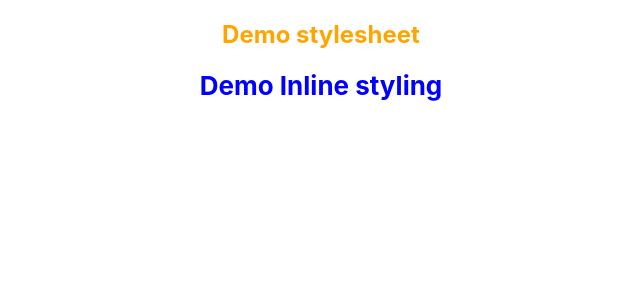
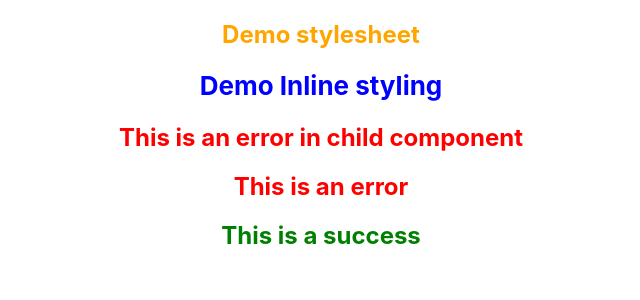
Before and after one commit to frizio/demo-react-app, a React (Create React App) app: page / in a window 1280 px wide. Shown: the top 300 px of the page, without its empty margins (319-959 px from the left). Built offline with nearby package versions, Linux system fonts and the light colour scheme.

Commit message:
Styling 3

```diff
--- a/src/App.js
+++ b/src/App.js
@@ -14,12 +14,17 @@ import NameList from './components/NameList';
 import Stylesheet from './components/Stylesheet';
 import InlineStyling from './components/InlineStyling';
 
+import './css/appStyles.css'
+import styles from  './css/appStyles.module.css'
+
 class App extends Component {
   render() {
     return (
       <div className="App">
         <Stylesheet primary={true} />
         <InlineStyling/>
+        <h2 className='error'>This is an error</h2>
+        <h2 className={styles.success}>This is a success</h2>
         {/* <NameList/> */}
         {/* <UserGreeting/> */}
         {/* <ParentComponent/> */}
--- a/src/components/InlineStyling.js
+++ b/src/components/InlineStyling.js
@@ -9,6 +9,7 @@ function InlineStyling() {
   return (
     <div>
       <h2 style={heading}>Demo Inline styling</h2>
+      <h2 className='error'>This is an error in child component</h2>
     </div>
   )
 }
--- /dev/null
+++ b/src/css/appStyles.css
@@ -0,0 +1,3 @@
+.error {
+  color: red;
+}
--- /dev/null
+++ b/src/css/appStyles.module.css
@@ -0,0 +1,3 @@
+.success {
+  color: green;
+}
```
